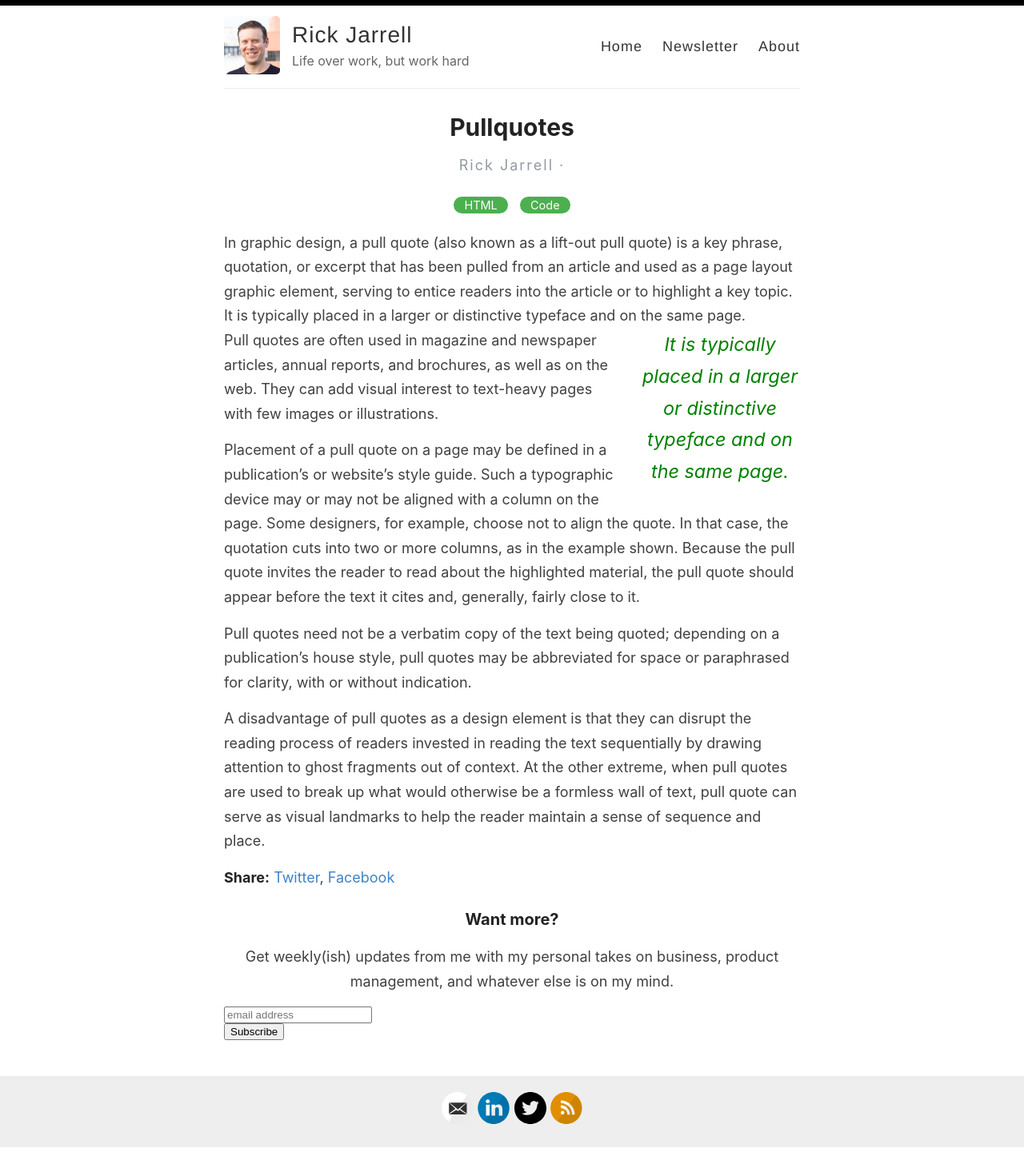
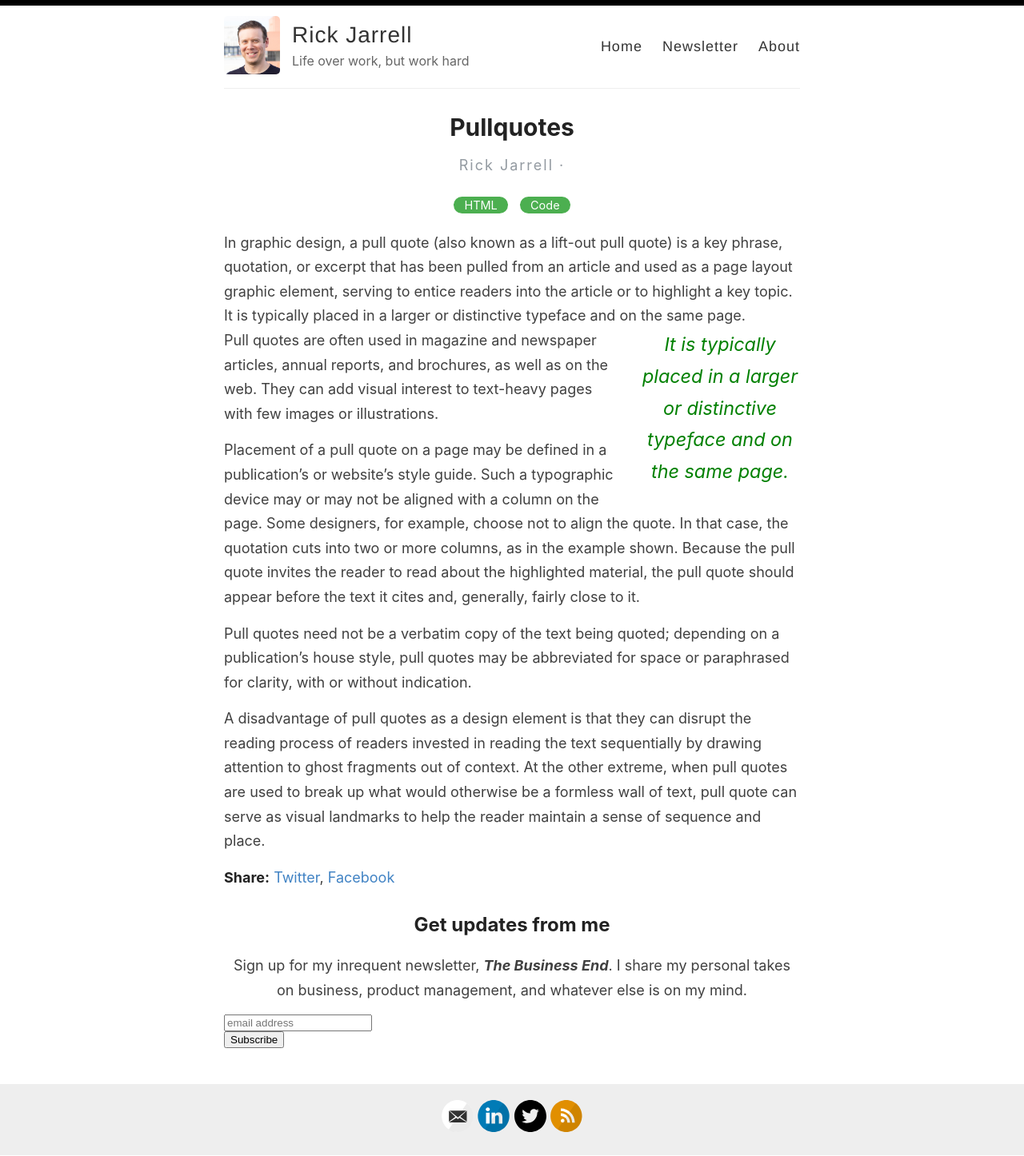
Before and after one commit to rickjarrell/backupblog, a Jekyll site: the page built from 2018-12-11-pullquotes.md, in a window 1280 px wide. Shown: the whole page at 80% size. Built offline with Jekyll 4.4.1, drawn with Linux system fonts in a browser that asks for light colours; comment, search, counter and statistics services are not loaded.

Commit message:
copy cleanup

```diff
--- a/_layouts/page.html
+++ b/_layouts/page.html
@@ -10,8 +10,8 @@
     {{ content }}
   </div>
 </article>
-<h2>The Business End</h2>
-<p align = center>Get weekly(ish) updates from me with my personal takes on business, product management, and whatever else is on my mind.</p>
+<h2>Get updates from me</h2>
+<p align = center>Sign up for <i><b>The Business End</b></i>from me with my personal takes on business, product management, and whatever else is on my mind.</p>
 <!-- Begin Mailchimp Signup Form -->
 <link href="//cdn-images.mailchimp.com/embedcode/horizontal-slim-10_7.css" rel="stylesheet" type="text/css">
 <style type="text/css">
--- a/_layouts/post.html
+++ b/_layouts/post.html
@@ -37,8 +37,8 @@
 
   {% include disqus.html %}
 </article>
-<h3>Want more?</h3>
-<p align = center>Get weekly(ish) updates from me with my personal takes on business, product management, and whatever else is on my mind.</p>
+<h2>Get updates from me</h2>
+<p align = center>Sign up for my inrequent newsletter, <i><b>The Business End</b></i>. I share my personal takes on business, product management, and whatever else is on my mind.</p>
 <!-- Begin Mailchimp Signup Form -->
 <link href="//cdn-images.mailchimp.com/embedcode/horizontal-slim-10_7.css" rel="stylesheet" type="text/css">
 <style type="text/css">
```
